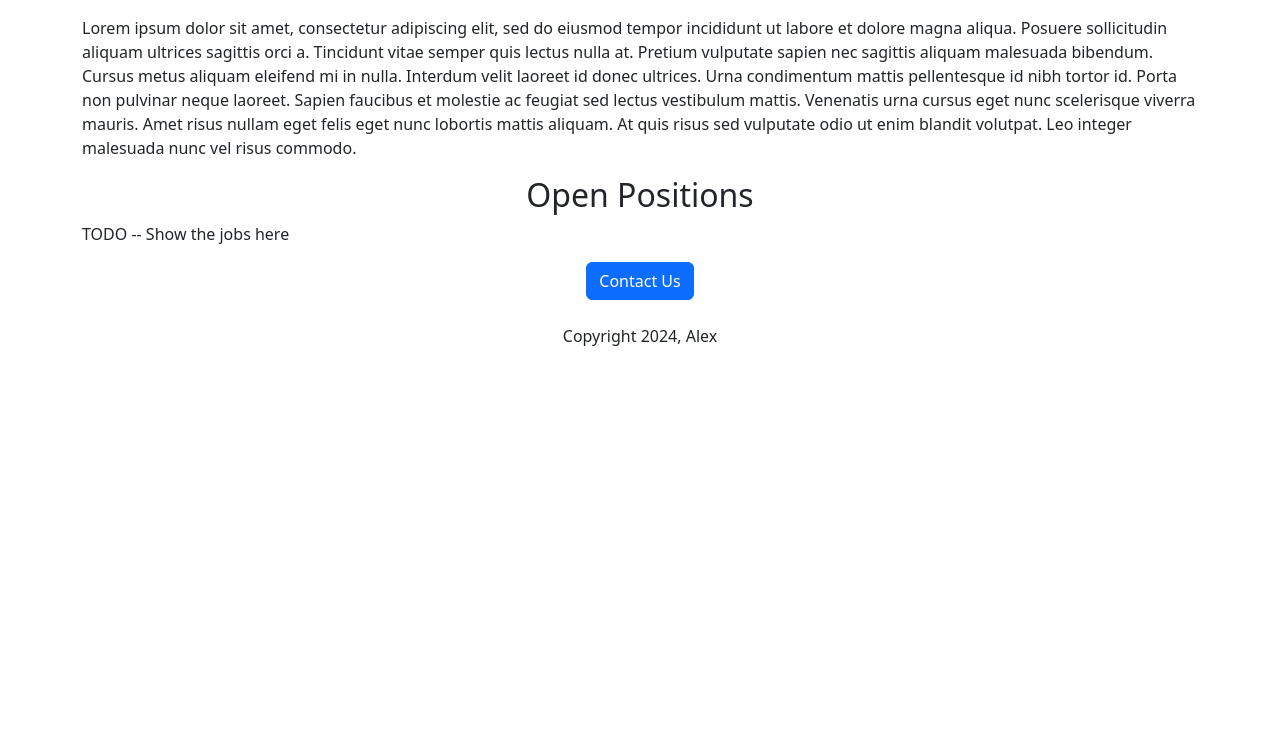
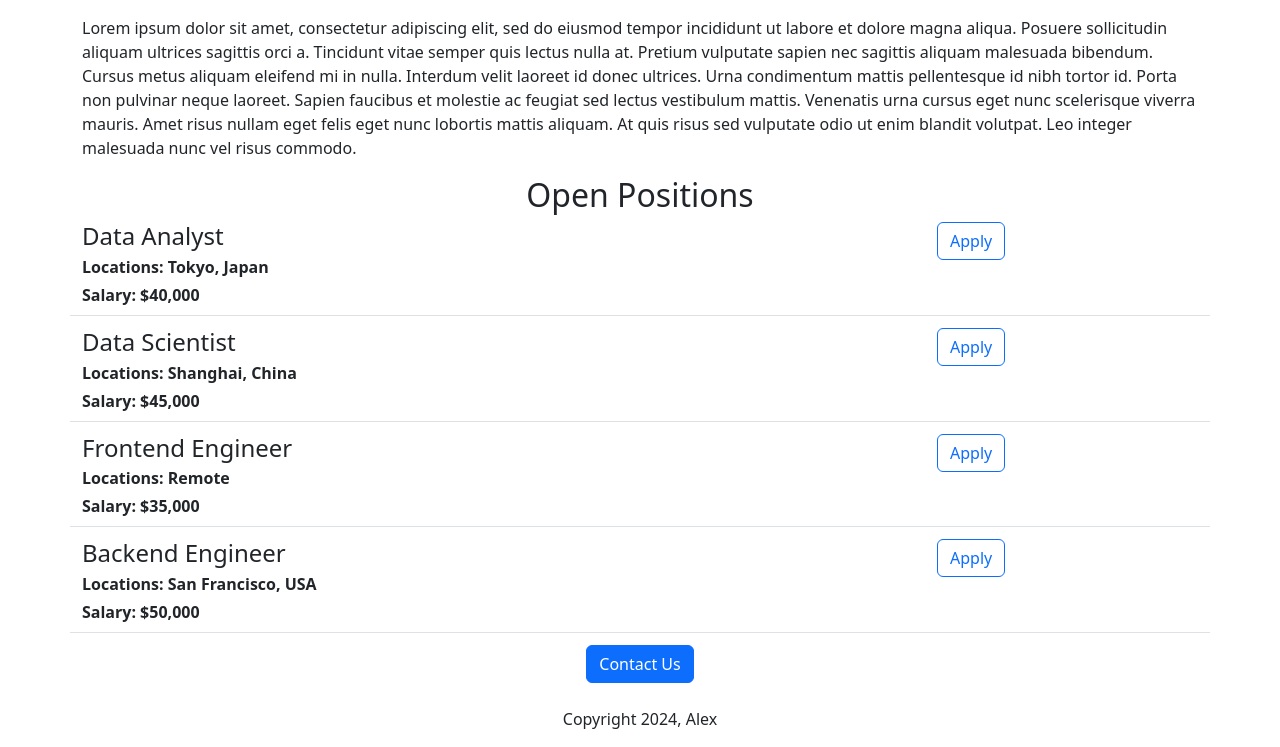
Before and after one commit to AlexNatsume/carrers-website, a Flask app: page / in a window 1280 px wide. Shown: the part 531-1278 px from the top of the page. Before the commit the page ends 877 px from the top, so only its background shows below. Run offline with Flask 3, Linux system fonts and the light colour scheme.

Commit message:
Dynamic Data using Templates

```diff
--- a/app.py
+++ b/app.py
@@ -1,8 +1,44 @@
-from flask import Flask, render_template
+from flask import Flask, render_template, jsonify
 
 
 app = Flask(__name__)
 
+JOBS = [
+    {
+        'id': 1,
+        'title': 'Data Analyst',
+        'location': 'Tokyo, Japan',
+        'salary': '$40,000'
+    },
+
+    {
+        'id': 2,
+        'title': 'Data Scientist',
+        'location': 'Shanghai, China',
+        'salary': '$45,000'
+    },
+
+
+    {
+        'id': 3,
+        'title': 'Frontend Engineer',
+        'location': 'Remote',
+        'salary': '$35,000'
+    },
+
+    {
+        'id': 4,
+        'title': 'Backend Engineer',
+        'location': 'San Francisco, USA',
+        'salary': '$50,000'
+    },
+]
+
 @app.route("/")
-def hello_world():
-    return render_template('home.html')
+def index():
+    return render_template('home.html',
+                           jobs = JOBS)
+
+@app.route("/api/jobs")
+def list_jobs():
+    return jsonify(JOBS)
--- a/templates/home.html
+++ b/templates/home.html
@@ -44,7 +44,9 @@
                 malesuada nunc vel risus commodo.
             </p>
             <h2 class="text-center">Open Positions</h2>
-            <p>TODO -- Show the jobs here</p>
+            <div>
+                {% include 'jobItems.html' %}
+            </div>
         </div>
         <div class="container text-center">
             <button class="btn btn-primary bln-lg">Contact Us</button>
--- /dev/null
+++ b/templates/jobItems.html
@@ -0,0 +1,22 @@
+
+{% for job in jobs %}
+<div class="border-bottom row" style="margin-bottom: 12px;padding-bottom: 8px;">
+    <div class="col-9">
+        <h4 style="margin-bottom: 4px;">
+            {{ job['title'] }}
+        </h4>
+
+        <div style="margin-bottom: 4px;">
+            <b>Locations: {{ job['location'] }}</b>
+        </div>
+        {% if 'salary' in job %}
+        <div>
+            <b>Salary: {{ job['salary'] }}</b>
+        </div>
+        {% endif %}
+    </div>
+    <div class="col-3">
+        <button type="button" class="btn btn-outline-primary">Apply</button>
+    </div>
+</div>
+{% endfor %}
```
